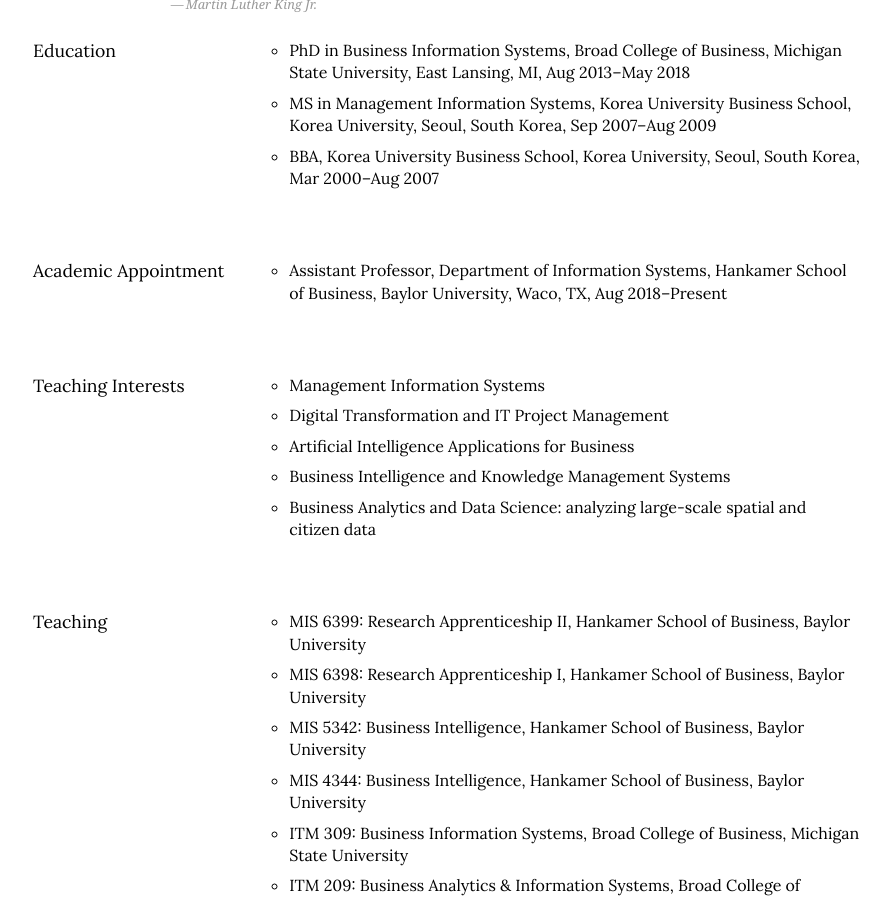
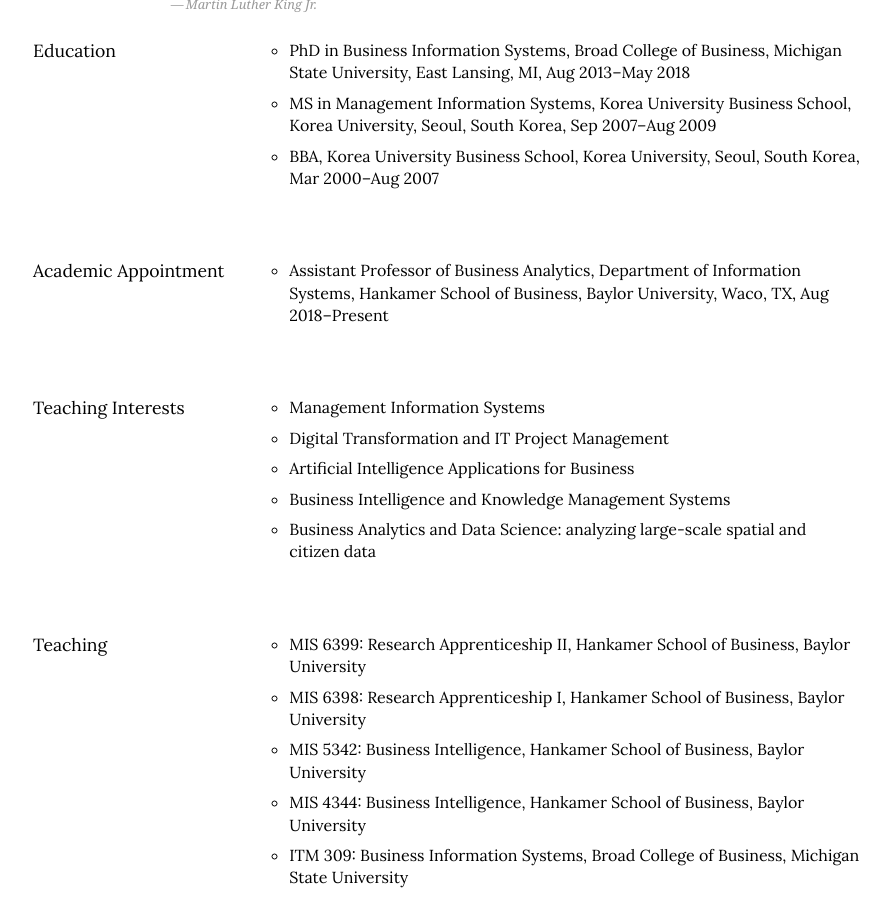
Before and after one commit to istaehun/taehun, a Jekyll site: the page built from engagement.html, in a window 1280 px wide and 900 px high, scrolled down 510 px. Shown: the whole window, without its empty margins (187-1077 px from the left). Built offline with Jekyll 4.4.1, drawn with Linux system fonts in a browser that asks for light colours; nearby versions of some CDN libraries.

Commit message:
Update engagement.yml

```diff
--- a/_data/engagement.yml
+++ b/_data/engagement.yml
@@ -8,7 +8,7 @@
   -
     title: Academic Appointment
     list:
-      - "Assistant Professor, Department of Information Systems, Hankamer School of Business, Baylor University, Waco, TX, Aug 2018–Present"
+      - "Assistant Professor of Business Analytics, Department of Information Systems, Hankamer School of Business, Baylor University, Waco, TX, Aug 2018–Present"
   -
     title: Teaching Interests
     list:
```
